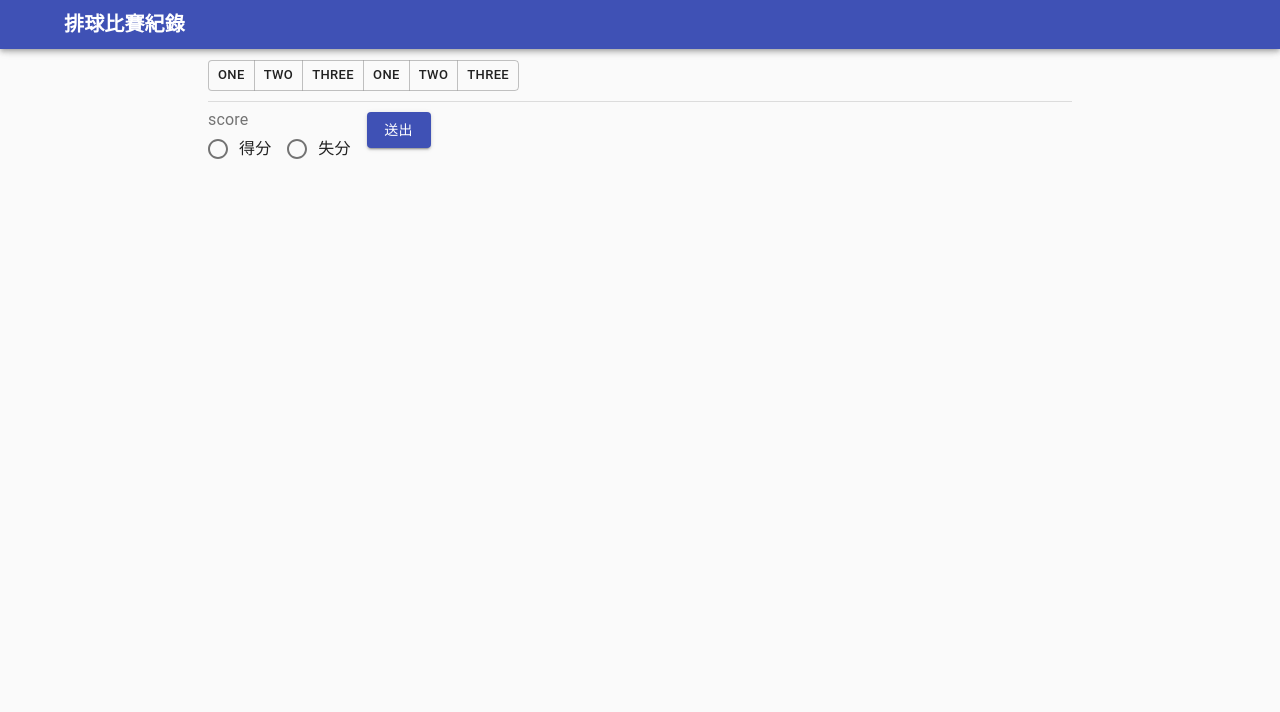
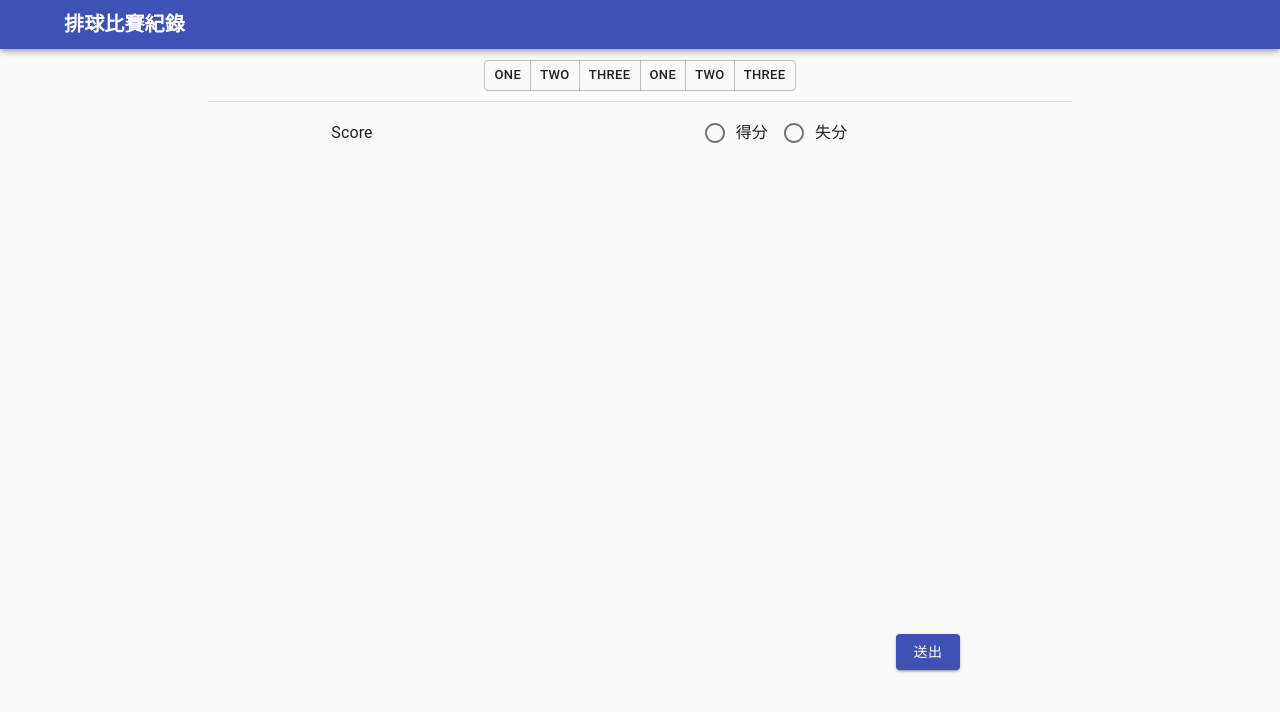
Before and after one commit to LinYunWen/volleyball-game-record, a React app: page /record in a window 1280 px wide. Shown: the top 712 px of the page. Built offline with nearby package versions, Linux system fonts and the light colour scheme.

Commit message:
Bug Fix: alignment center

```diff
--- a/src/component/HomePage.js
+++ b/src/component/HomePage.js
@@ -12,12 +12,12 @@ export class HomePage extends React.Component {
   render() {
     return (
       <Grid container spacing={3} justify="center" alignItems="center" className="height-90vh">
-        <Grid item sm={6} className="text-center">
+        <Grid item sm={3}>
           <Link to="/setting">
             <Button variant="contained" size="large" color="primary">開始新紀錄</Button>
           </Link>
         </Grid>
-        <Grid item sm={6} className="text-center">
+        <Grid item sm={3}>
           <Link to="/history">
             <Button variant="contained" size="large" color="primary">查看紀錄</Button>
           </Link>
--- a/src/component/RecordPage.js
+++ b/src/component/RecordPage.js
@@ -2,7 +2,8 @@ import React from "react";
 import Container from "@material-ui/core/Container";
 import ButtonGroup from "@material-ui/core/ButtonGroup";
 import Button from "@material-ui/core/Button";
-import { Divider, FormControl, FormLabel, RadioGroup, FormControlLabel, Radio } from "@material-ui/core";
+import Typography from "@material-ui/core/Typography";
+import { Divider, FormControl, FormLabel, RadioGroup, FormControlLabel, Radio, Grid } from "@material-ui/core";
 import "../scss/base.scss";
 
 export class RecordPage extends React.Component {
@@ -31,6 +32,7 @@ export class RecordPage extends React.Component {
           color="primary"
           aria-label="vertical contained primary button group"
           variant="contained"
+          size="large"
         >
           <Button>對方失誤</Button>
           <Button>攻擊得分</Button>
@@ -46,6 +48,7 @@ export class RecordPage extends React.Component {
           color="primary"
           aria-label="vertical contained primary button group"
           variant="contained"
+          size="large"
         >
           <Button>攻擊失誤</Button>
           <Button>發球失誤</Button>
@@ -64,7 +67,8 @@ export class RecordPage extends React.Component {
   render() {
     return (
       <Container className="margin-top-60" maxWidth="md">
-        <ButtonGroup size="small" className="margin-bottom-10" aria-label="small outlined button group">
+        <Grid container item xs={12} alignItems="center" justify="center" alignContent="center">
+          <ButtonGroup size="small" aria-label="small outlined button group">
             <Button>One</Button>
             <Button>Two</Button>
             <Button>Three</Button>
@@ -72,17 +76,29 @@ export class RecordPage extends React.Component {
             <Button>Two</Button>
             <Button>Three</Button>
           </ButtonGroup>
-        <Divider style={{ marginBottom: "10px" }}/>
+        </Grid>
+        <Divider style={{ margin: "10px 0" }}/>
+        <Grid container className="text-center">
+          <Grid item xs={4} className="margin-auto">
+            <Typography>Score</Typography>
+          </Grid>
+          <Grid item xs={8}>
             <FormControl component="fieldset">
-          <FormLabel component="legend">score</FormLabel>
+              {/* <FormLabel component="legend">score</FormLabel> */}
               <RadioGroup row aria-label="score" name="score" value={this.state.scoreValue} onChange={this.changeScore}>
                 <FormControlLabel value="get" control={<Radio />} label="得分" />
                 <FormControlLabel value="lost" control={<Radio />} label="失分" />
               </RadioGroup>
             </FormControl>
+          </Grid>
+          <Grid container item xs={12} style={{ height: "60vh" }} alignItems="center" justify="center">
             {this.genScoreAction()}
+          </Grid>
+          <Grid item xs={8}></Grid>
+          <Grid item xs={4}>
             <Button variant="contained" color="primary">送出</Button>
-
+          </Grid>
+        </Grid>
       </Container>
     );
   }
--- a/src/scss/base.scss
+++ b/src/scss/base.scss
@@ -4,6 +4,10 @@
 
 .text-center {
   text-align: center;
+}
+
+.margin-auto {
+  margin: auto !important;
 }
 
 .margin-bottom-10 {
```
Lines whose indentation alone changed are shown as unchanged.
